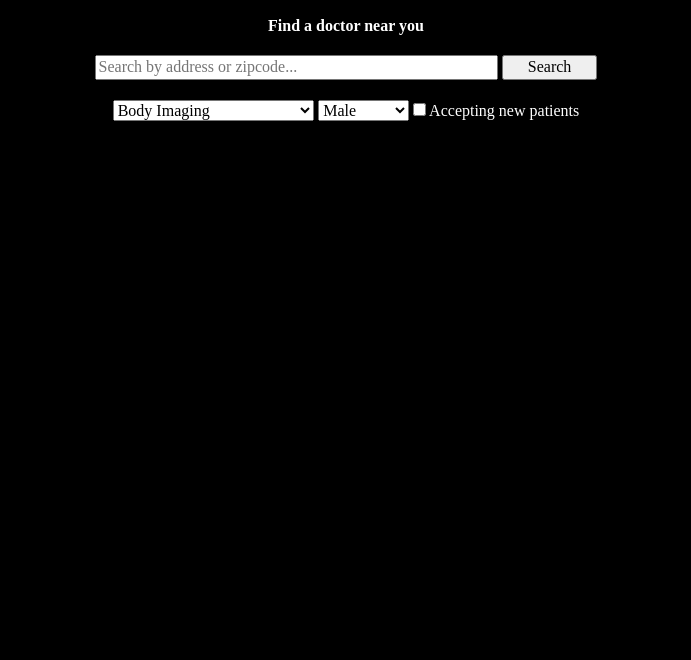
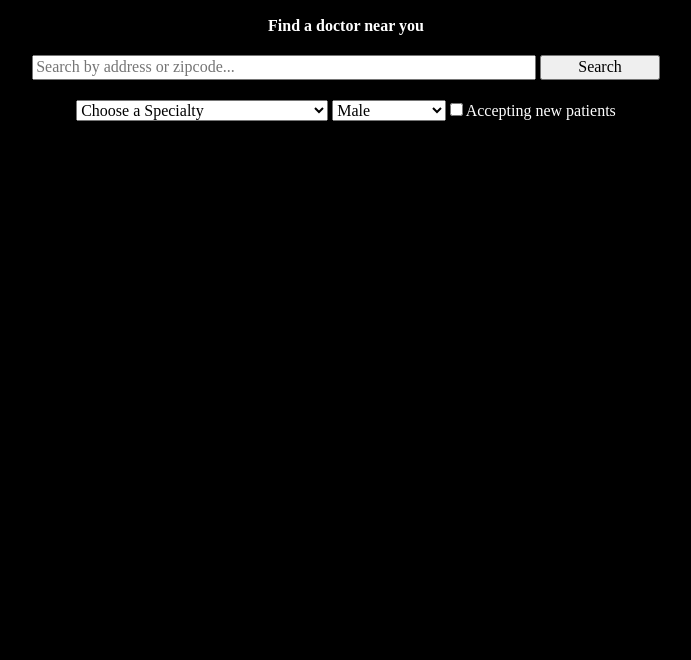
Before and after one commit to iastanley/The-Doc-Locator, a plain HTML site: page index.html in a window 1280 px wide. Shown: the part 140-800 px from the top of the page, without its empty margins (294-985 px from the left). Drawn offline with nearby package versions, Linux system fonts and the light colour scheme; some packages are replaced by stand-ins of ours.

Commit message:
added placeholder to specialty select element

```diff
--- a/app.js
+++ b/app.js
@@ -125,7 +125,7 @@ function initMap() {
       {uid: "immunodermatologist", name: "Cliniccal & Laboratory Dermatological Immunology"}
     ];
 
-    var html = '';
+    var html = '<option value="" selected disabled>Choose a Specialty</option>';
     for (var i = 0; i < options.length; i++) {
       html += '<option value="' + options[i].uid + '">';
       html += options[i].name;
--- a/main.css
+++ b/main.css
@@ -72,7 +72,7 @@ form div {
 
 .full-screen form div {
   margin: 20px auto;
-  width: 40%;
+  width: 50%;
 }
 
 #map {
```
